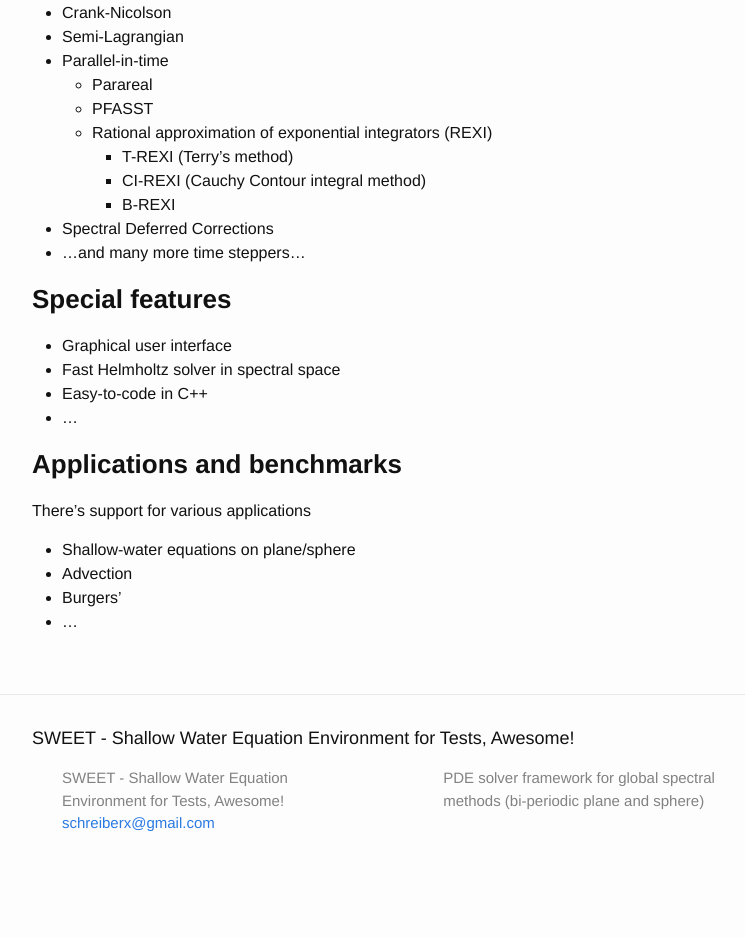
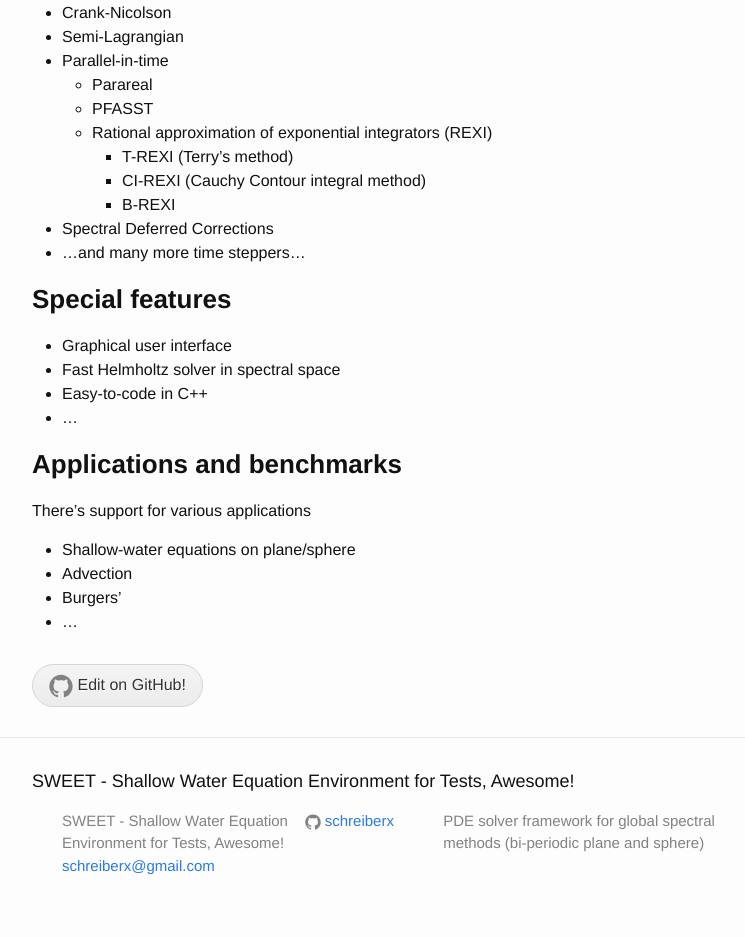
Before and after one commit to schreiberx/sweetsite, a Jekyll site: the page built from index.md, in a window 1280 px wide. Shown: the part 1696-2633 px from the top of the page, without its empty margins (254-999 px from the left). Built offline with Jekyll 4.4.1, drawn with Linux system fonts in a browser that asks for light colours; emoji names are drawn with the system emoji font; before the commit the page ends 2591 px from its top, so only the background shows below that.

Commit message:
TL: added button edit on github

```diff
--- a/_config.yml
+++ b/_config.yml
@@ -15,6 +15,8 @@ baseurl: "/sweetsite/" # the subpath of your site, e.g. /blog
 url: "https://schreiberx.github.io" # the base hostname & protocol for your site
 #twitter_username:
 #github_username:
+github_username: schreiberx
+git_repo: sweetsite
 
 # Build settings
 markdown: kramdown
--- /dev/null
+++ b/_includes/git-logo.html
@@ -0,0 +1 @@
+<svg viewBox="0 0 16 16"><path fill="#828282" d="M7.999,0.431c-4.285,0-7.76,3.474-7.76,7.761 c0,3.428,2.223,6.337,5.307,7.363c0.388,0.071,0.53-0.168,0.53-0.374c0-0.184-0.007-0.672-0.01-1.32 c-2.159,0.469-2.614-1.04-2.614-1.04c-0.353-0.896-0.862-1.135-0.862-1.135c-0.705-0.481,0.053-0.472,0.053-0.472 c0.779,0.055,1.189,0.8,1.189,0.8c0.692,1.186,1.816,0.843,2.258,0.645c0.071-0.502,0.271-0.843,0.493-1.037 C4.86,11.425,3.049,10.76,3.049,7.786c0-0.847,0.302-1.54,0.799-2.082C3.768,5.507,3.501,4.718,3.924,3.65 c0,0,0.652-0.209,2.134,0.796C6.677,4.273,7.34,4.187,8,4.184c0.659,0.003,1.323,0.089,1.943,0.261 c1.482-1.004,2.132-0.796,2.132-0.796c0.423,1.068,0.157,1.857,0.077,2.054c0.497,0.542,0.798,1.235,0.798,2.082 c0,2.981-1.814,3.637-3.543,3.829c0.279,0.24,0.527,0.713,0.527,1.437c0,1.037-0.01,1.874-0.01,2.129 c0,0.208,0.14,0.449,0.534,0.373c3.081-1.028,5.302-3.935,5.302-7.362C15.76,3.906,12.285,0.431,7.999,0.431z"/></svg>
--- a/_includes/head.html
+++ b/_includes/head.html
@@ -7,6 +7,7 @@
   <meta name="description" content="{% if page.excerpt %}{{ page.excerpt | strip_html | strip_newlines | truncate: 160 }}{% else %}{{ site.description }}{% endif %}">
 
   <link rel="stylesheet" href="{{ "css/main.css" | prepend: site.baseurl }}">
+  <link rel="stylesheet" href="{{ "css/github_button.css" | prepend: site.baseurl }}">
   <link rel="canonical" href="{{ page.url | replace:'index.html','' | prepend: site.baseurl | prepend: site.url }}">
   <link rel="alternate" type="application/rss+xml" title="{{ site.title }}" href="{{ "/feed.xml" | prepend: site.baseurl | prepend: site.url }}">
 
--- a/_layouts/page.html
+++ b/_layouts/page.html
@@ -11,4 +11,11 @@ layout: default
     {{ content }}
   </div>
 
+  <a href=https://www.github.com/{{ site.github_username }}/{{ site.git_repo }}/blob/master/{{ page.path }} class="gitbutton pill">
+    <span class="icon medium">
+      {% include git-logo.html %}
+    </span>
+    Edit on GitHub!
+  </a>
+
 </article>
--- /dev/null
+++ b/css/github_button.css
@@ -0,0 +1,83 @@
+/*
+ * Modified css from main.css to allow for medium sized vector icons
+*/
+.icon.medium > svg {
+    display: inline-block;
+    width: 24px;
+    height: 24px;
+    vertical-align: middle; }
+    .icon.medium > svg path {
+    fill: #828282 }
+
+    /*
+    * A modified css for a git style button.
+    * Original css from: https://github.com/necolas/css3-github-buttons
+    */
+
+    .gitbutton {
+    position: relative;
+    overflow: visible;
+    display: inline-block;
+    padding: 0.5em 1em;
+    border: 1px solid #d4d4d4;
+    margin: 0;
+    text-decoration: none;
+    text-align: center;
+    text-shadow: 1px 1px 0 #fff;
+    /*
+    * I removed the original CSS defining the font type, as it did not play nicely with
+    * the CSS defining my link size.
+    */
+    /*font:11px/normal sans-serif; */
+    color: #333;
+    white-space: nowrap;
+    cursor: pointer;
+    outline: none;
+    background-color: #ececec;
+    background-image: -webkit-gradient(linear, 0 0, 0 100%, from(#f4f4f4), to(#ececec));
+    background-image: -moz-linear-gradient(#f4f4f4, #ececec);
+    background-image: -ms-linear-gradient(#f4f4f4, #ececec);
+    background-image: -o-linear-gradient(#f4f4f4, #ececec);
+    background-image: linear-gradient(#f4f4f4, #ececec);
+    -moz-background-clip: padding; /* for Firefox 3.6 */
+    background-clip: padding-box;
+    border-radius: 0.2em;
+    /* IE hacks */
+    zoom: 1;
+    *display: inline;
+    }
+    .gitbutton:hover,
+    .gitbutton:focus,
+    .gitbutton:active,
+    .gitbutton.active {
+    border-color: #3072b3;
+    border-bottom-color: #2a65a0;
+    text-decoration: none;
+    text-shadow: -1px -1px 0 rgba(0,0,0,0.3);
+    color: #fff;
+    background-color: #3c8dde;
+    background-image: -webkit-gradient(linear, 0 0, 0 100%, from(#599bdc), to(#3072b3));
+    background-image: -moz-linear-gradient(#599bdc, #3072b3);
+    background-image: -o-linear-gradient(#599bdc, #3072b3);
+    background-image: linear-gradient(#599bdc, #3072b3);
+    }
+    .gitbutton:active,
+    .gitbutton.active {
+    border-color: #2a65a0;
+    border-bottom-color: #3884cd;
+    background-color: #3072b3;
+    background-image: -webkit-gradient(linear, 0 0, 0 100%, from(#3072b3), to(#599bdc));
+    background-image: -moz-linear-gradient(#3072b3, #599bdc);
+    background-image: -ms-linear-gradient(#3072b3, #599bdc);
+    background-image: -o-linear-gradient(#3072b3, #599bdc);
+    background-image: linear-gradient(#3072b3, #599bdc);
+    }
+    /* overrides extra padding on gitbutton elements in Firefox */
+    .gitbutton::-moz-focus-inner {
+    padding: 0;
+    border: 0;
+    }
+
+    .gitbutton.pill {
+    border-radius: 50em;
+    }
```
